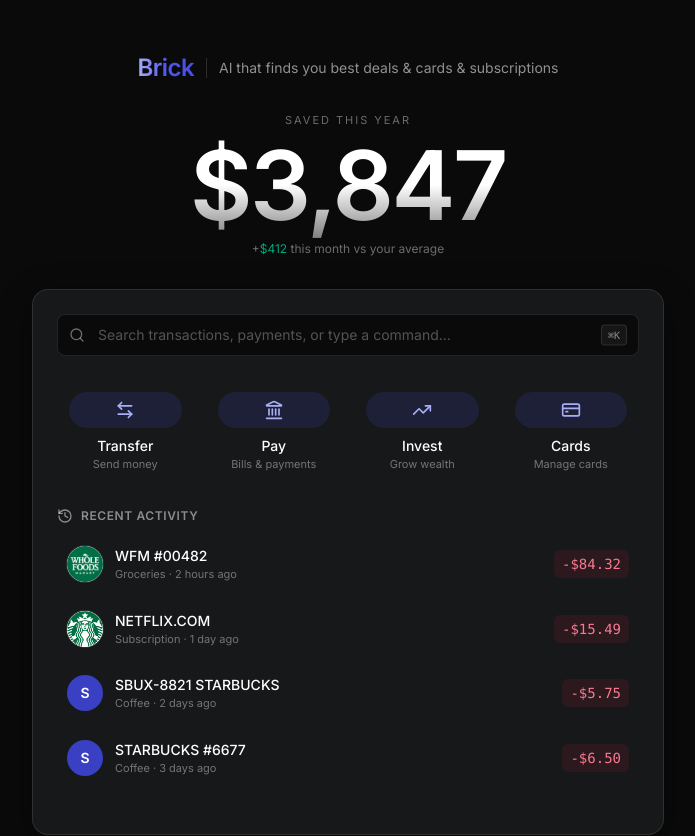
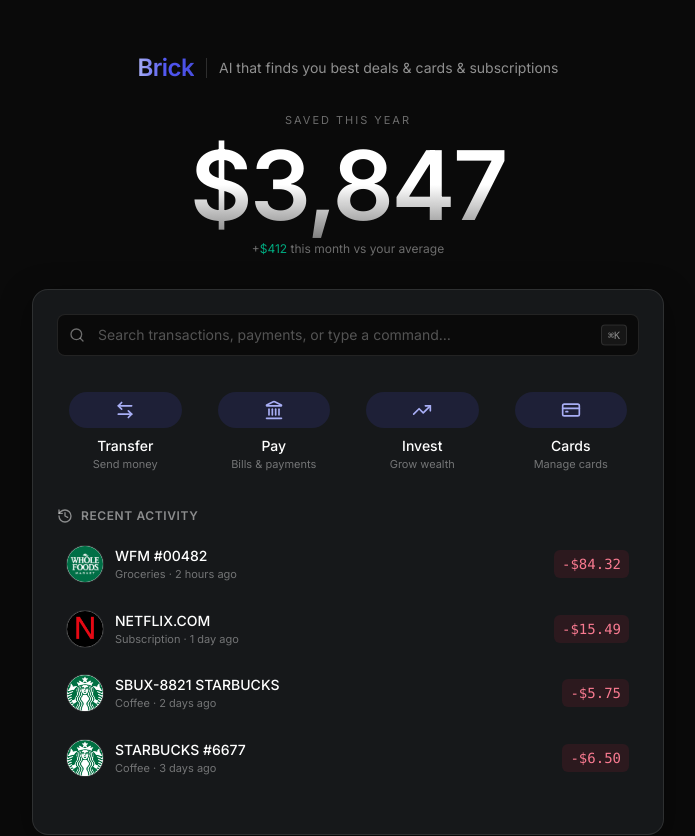
Before and after one commit to evangelinensy/brick, a Next.js app: page / in a window 1280 px wide. Shown: the top 836 px of the page, without its empty margins (292-987 px from the left). Built offline with nearby package versions, Linux system fonts and the light colour scheme.

Commit message:
merchants: starbucks logo for both Starbucks rows; netflix logo regenerated

```diff
--- a/app/page.tsx
+++ b/app/page.tsx
@@ -55,14 +55,14 @@
     amount: -15.49,
   },
   {
-    icon: <MerchantBadge letter="S" bg="bg-[#3a40c4]" />,
+    icon: <MerchantLogo src="/merchants/starbucks.png" alt="Starbucks" />,
     title: 'SBUX-8821 STARBUCKS',
     category: 'Coffee',
     time: '2 days ago',
     amount: -5.75,
   },
   {
-    icon: <MerchantBadge letter="S" bg="bg-[#3a40c4]" />,
+    icon: <MerchantLogo src="/merchants/starbucks.png" alt="Starbucks" />,
     title: 'STARBUCKS #6677',
     category: 'Coffee',
     time: '3 days ago',
```
Also changed, not shown: public/merchants/netflix.png, public/merchants/starbucks.png (added).
